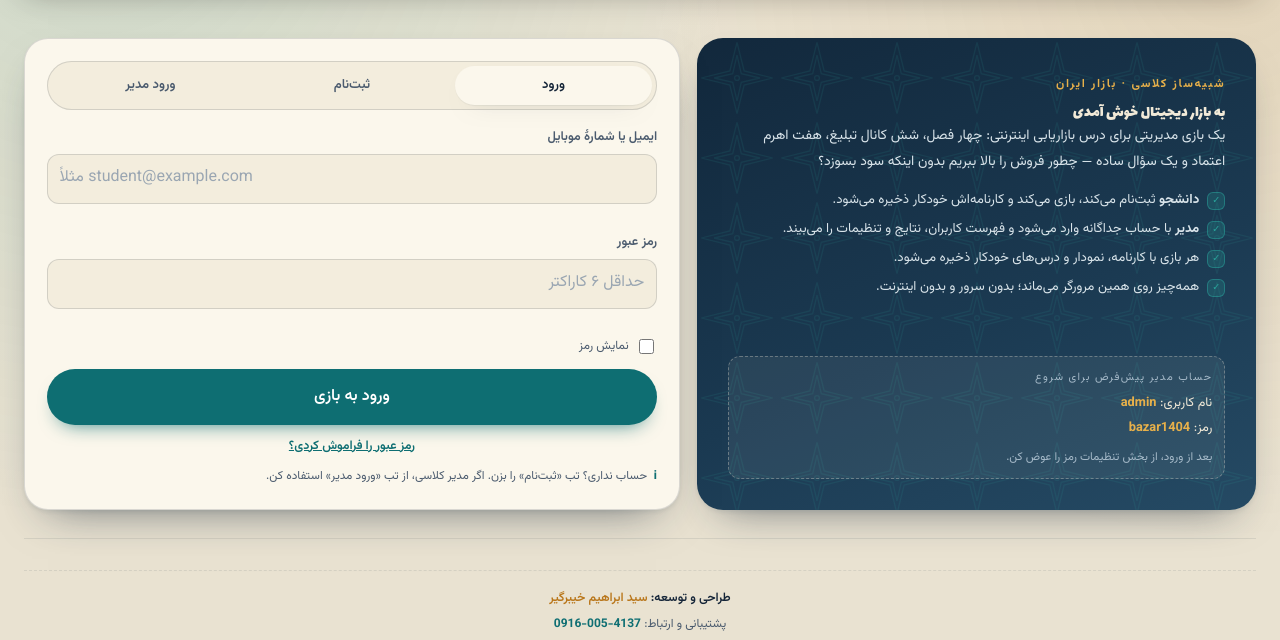
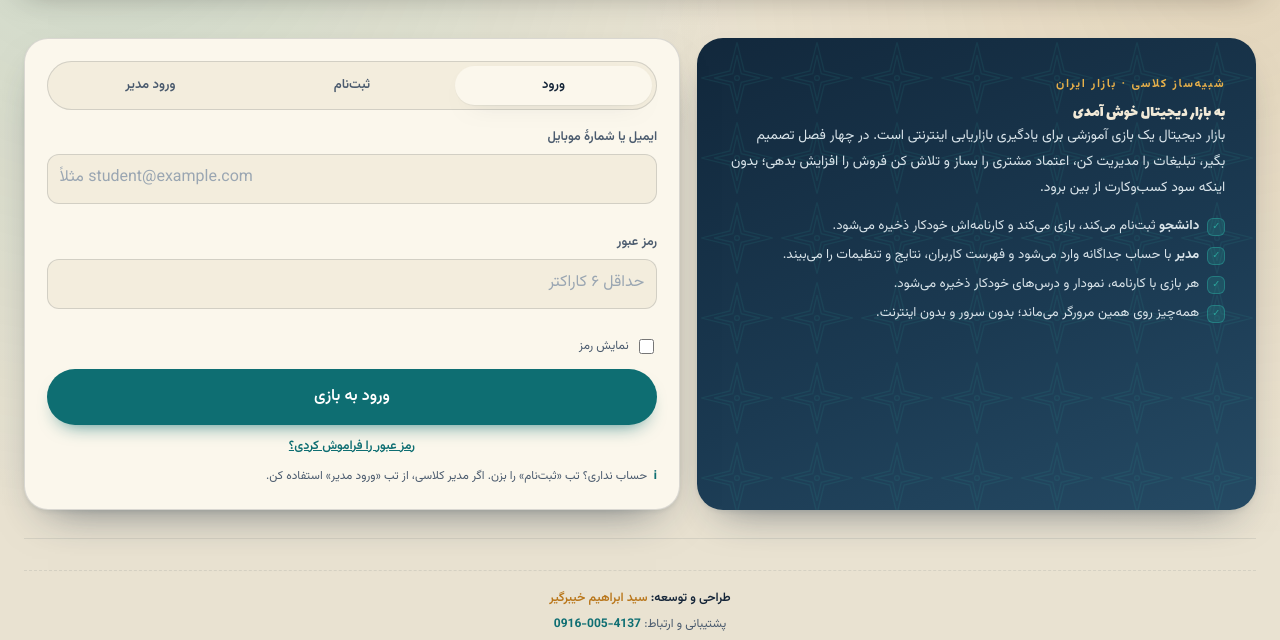
Before and after one commit to sydabrahymkhybrgyr/bazaar-digital, a plain HTML site: page index.html in a window 1280 px wide. Shown: the part 69-709 px from the top of the page. Drawn offline with Linux system fonts and the light colour scheme.

Commit message:
Add files via upload

```diff
--- a/index.html
+++ b/index.html
@@ -659,7 +659,7 @@ body.dark-mode .badge-name { color: #F2EAD8; }</style>
         <div>
           <span class="tagline" style="display:inline-block;font-size:.74rem;letter-spacing:.14em;color:var(--saffron-b);font-weight:700;margin-bottom:.45rem">شبیه‌ساز کلاسی · بازار ایران</span>
           <h1 class="auth-title">به بازار دیجیتال خوش آمدی</h1>
-          <p class="a-lede">یک بازی مدیریتی برای درس بازاریابی اینترنتی: چهار فصل، شش کانال تبلیغ، هفت اهرم اعتماد و یک سؤال ساده — چطور فروش را بالا ببریم بدون اینکه سود بسوزد؟</p>
+          <p class="a-lede">بازار دیجیتال یک بازی آموزشی برای یادگیری بازاریابی اینترنتی است. در چهار فصل تصمیم بگیر، تبلیغات را مدیریت کن، اعتماد مشتری را بساز و تلاش کن فروش را افزایش بدهی؛ بدون اینکه سود کسب‌وکارت از بین برود.</p>
         </div>
         <ul class="auth-list">
           <li><span class="bullet" aria-hidden="true">✓</span><span><b>دانشجو</b> ثبت‌نام می‌کند، بازی می‌کند و کارنامه‌اش خودکار ذخیره می‌شود.</span></li>
@@ -667,12 +667,7 @@ body.dark-mode .badge-name { color: #F2EAD8; }</style>
           <li><span class="bullet" aria-hidden="true">✓</span><span>هر بازی با کارنامه، نمودار و درس‌های خودکار ذخیره می‌شود.</span></li>
           <li><span class="bullet" aria-hidden="true">✓</span><span>همه‌چیز روی همین مرورگر می‌ماند؛ بدون سرور و بدون اینترنت.</span></li>
         </ul>
-        <div class="cred">
-          <span class="cred-t">حساب مدیر پیش‌فرض برای شروع</span>
-          نام کاربری: <b>admin</b><br>
-          رمز: <b>bazar1404</b>
-          <span style="display:block;font-size:.72rem;color:var(--paper-muted);margin-top:.3rem">بعد از ورود، از بخش تنظیمات رمز را عوض کن.</span>
-        </div>
+
       </aside>
 
       <div class="auth-card reveal">
@@ -752,7 +747,7 @@ body.dark-mode .badge-name { color: #F2EAD8; }</style>
             <label class="showpw"><input type="checkbox" id="su-rules"> قواعد بازی را خواندم و می‌پذیرم.</label>
             <span class="err" id="err-su-rules" style="display:block"></span>
             <button class="btn btn--wide" type="submit" style="margin-top:.5rem">ساخت حساب و شروع</button>
-            <p class="formnote"><span class="ic" aria-hidden="true">ℹ</span><span>در این نسخهٔ نمایشی، حساب‌ها فقط در همین مرورگر ذخیره می‌شوند (برای کلاس مناسب است، نه برای سایت واقعی). رمزها با هش ساده نگهداری می‌شوند.</span></p>
+            <p class="formnote"><span class="ic" aria-hidden="true">ℹ</span><span><b>توجه:</b> تمام حساب‌ها و نتایج این بازی فقط در حافظه همین مرورگر (گوشی شما) ذخیره می‌شود. با پاک کردن حافظه مرورگر، اطلاعات شما از بین می‌رود.</span></p>
           </form>
         </div>
 
```
